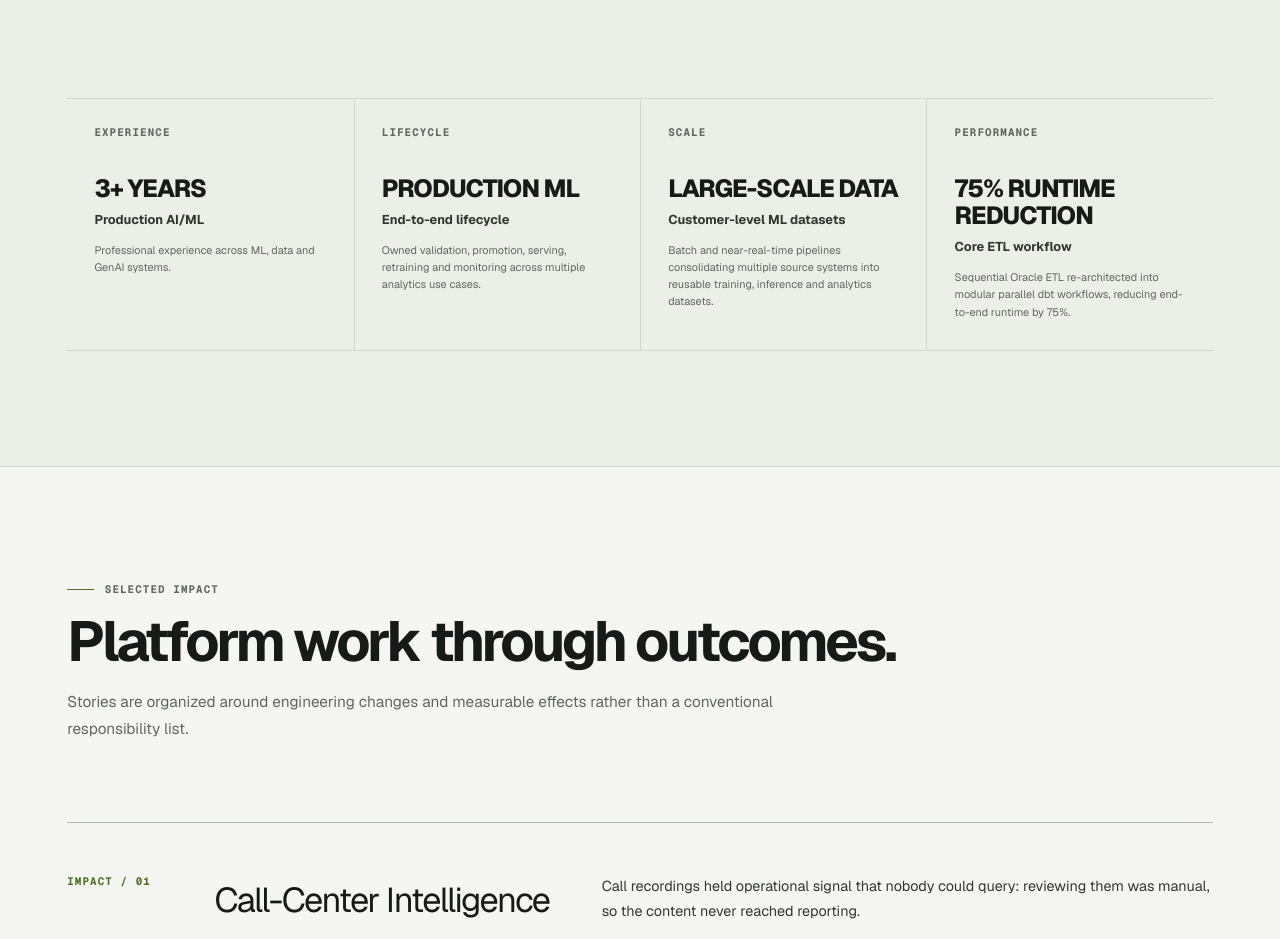
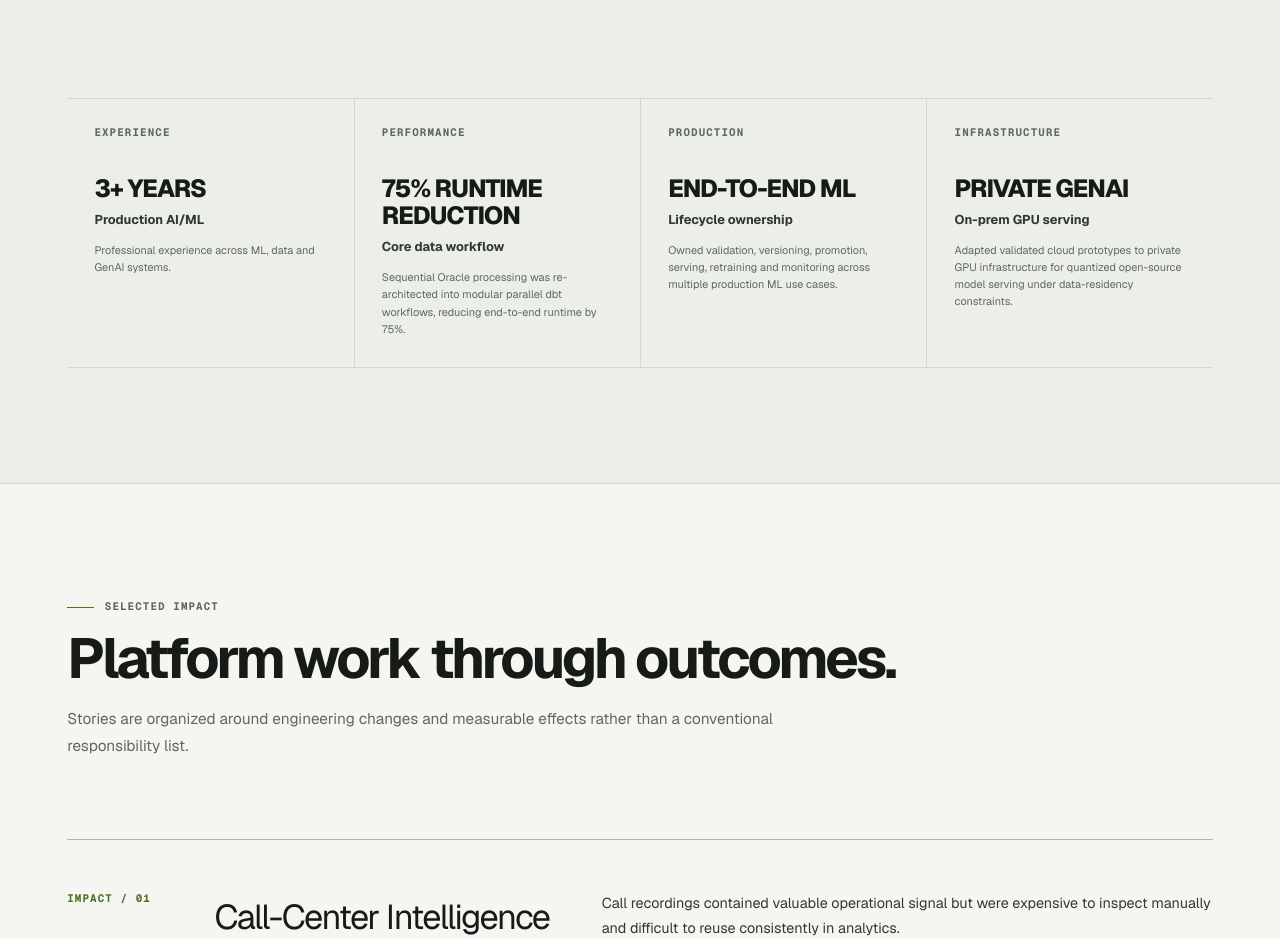
Before and after one commit to negativexq/portfolio-site, a Next.js app: page /experience in a window 1280 px wide. Shown: the part 780-1719 px from the top of the page. Built offline with nearby package versions, Linux system fonts and the light colour scheme.

Commit message:
Refine recruiter-first portfolio positioning

```diff
--- a/app/sitemap.ts
+++ b/app/sitemap.ts
@@ -8,15 +8,15 @@ const BASE_URL = "https://omerfkoc.dev";
 // These dates track the latest content-affecting commit for each route.
 // Update the relevant entry whenever published page content changes.
 const routeLastModified = {
-  home: "2026-08-13",
-  projects: "2026-08-13",
+  home: "2026-09-03",
+  projects: "2026-09-03",
   platform: "2026-09-03",
-  experience: "2026-08-09",
-  graph: "2026-08-13",
+  experience: "2026-09-03",
+  graph: "2026-09-03",
   learning: "2026-08-13",
   writing: "2026-08-20",
-  resume: "2026-08-09",
-  projectCaseStudies: "2026-08-13",
+  resume: "2026-09-03",
+  projectCaseStudies: "2026-09-03",
 } as const;
 
 export default function sitemap(): MetadataRoute.Sitemap {
--- a/data/experience.ts
+++ b/data/experience.ts
@@ -15,7 +15,7 @@ export const experiences = [
         id: "call-center-intelligence",
         title: "Call-Center Intelligence",
         context:
-          "Call recordings held operational signal that nobody could query: reviewing them was manual, so the content never reached reporting.",
+          "Call recordings contained valuable operational signal but were expensive to inspect manually and difficult to reuse consistently in analytics.",
         summary:
           "Built a GPU-distributed, high-volume audio intelligence pipeline from transcription and diarization through structured operational outputs.",
         proof: {
@@ -38,7 +38,7 @@ export const experiences = [
         id: "ml-platform",
         title: "ML Platform",
         context:
-          "Models were reaching production faster than there was a repeatable way to validate, promote and monitor them.",
+          "As production ML use cases expanded, validation, promotion, serving, retraining and monitoring became a shared platform concern.",
         summary:
           "Owned deployment and lifecycle management across multiple production ML use cases.",
         proof: {
@@ -63,7 +63,7 @@ export const experiences = [
         id: "data-platform",
         title: "Data Platform",
         context:
-          "The core ETL ran as sequential Oracle procedures, so the workflow's runtime grew with every addition and left no room in the batch window.",
+          "As the core Oracle workflow grew, sequential execution increasingly constrained the batch window, dependency visibility and change isolation.",
         summary:
           "Re-architected sequential Oracle ETL workflows into modular parallel dbt pipelines.",
         proof: {
@@ -79,7 +79,7 @@ export const experiences = [
         id: "feature-platform",
         title: "Feature Platform",
         context:
-          "Every model rebuilt the same customer features in its own pipeline, so definitions drifted apart between use cases.",
+          "Multiple ML use cases independently rebuilt overlapping customer features, creating duplicated maintenance and definition drift.",
         summary:
           "Built a centralized feature store and dimensional models for reusable production ML features.",
         proof: {
@@ -111,7 +111,7 @@ export const experiences = [
         id: "quality-monitoring",
         title: "Quality & Monitoring",
         context:
-          "Pipeline and model failures surfaced downstream as wrong numbers in reports rather than as an alert at the point of failure.",
+          "Without pipeline-level validation, data and model regressions could surface late in downstream analytics.",
         summary:
           "Implemented data quality, model validation and delivery workflows around production analytics systems.",
         proof: {
--- a/data/metrics.ts
+++ b/data/metrics.ts
@@ -8,21 +8,21 @@ export const metrics = [
     detail: "Professional experience across ML, data and GenAI systems.",
   },
   {
-    value: "PRODUCTION ML",
-    label: "End-to-end lifecycle",
-    context: "Lifecycle",
-    detail: "Owned validation, promotion, serving, retraining and monitoring across multiple analytics use cases.",
+    value: "75% RUNTIME REDUCTION",
+    label: "Core data workflow",
+    context: "Performance",
+    detail: "Sequential Oracle processing was re-architected into modular parallel dbt workflows, reducing end-to-end runtime by 75%.",
   },
   {
-    value: "LARGE-SCALE DATA",
-    label: "Customer-level ML datasets",
-    context: "Scale",
-    detail: "Batch and near-real-time pipelines consolidating multiple source systems into reusable training, inference and analytics datasets.",
+    value: "END-TO-END ML",
+    label: "Lifecycle ownership",
+    context: "Production",
+    detail: "Owned validation, versioning, promotion, serving, retraining and monitoring across multiple production ML use cases.",
   },
   {
-    value: "75% RUNTIME REDUCTION",
-    label: "Core ETL workflow",
-    context: "Performance",
-    detail: "Sequential Oracle ETL re-architected into modular parallel dbt workflows, reducing end-to-end runtime by 75%.",
+    value: "PRIVATE GENAI",
+    label: "On-prem GPU serving",
+    context: "Infrastructure",
+    detail: "Adapted validated cloud prototypes to private GPU infrastructure for quantized open-source model serving under data-residency constraints.",
   },
 ] satisfies readonly Metric[];
--- a/data/projects.ts
+++ b/data/projects.ts
@@ -27,12 +27,6 @@ const projectRecords = [
       "A customer-service agent becomes a systems problem when it can affect account state: refund an order, cancel it, create a ticket or escalate a case. A plausible model proposal is not an authorization decision. This project keeps natural-language understanding and execution authority separate, then measures semantic safety, operational correctness, deterministic resilience and real-LLM quality as distinct evidence rather than one synthetic score.",
     heroMetrics: [
       {
-        value: "540/540 ATTEMPTS",
-        label: "Measured semantic-safety attempts",
-        context: "D2c · semantic_decision_v3",
-        detail: "The current source-bound semantic-safety slice closed with 0 unsafe executable survivors and 0 unsafe executions.",
-      },
-      {
         value: "0 UNSAFE EXECUTIONS",
         label: "Deterministic containment",
         context: "D2c · current release candidate",
@@ -45,8 +39,14 @@ const projectRecords = [
         detail: "The reference deployment passed its exercised operational scenarios, mandatory phases and fault classes as a separate gate.",
       },
       {
+        value: "540 MEASURED ATTEMPTS",
+        label: "Semantic/safety evaluation",
+        context: "D2c · semantic_decision_v3",
+        detail: "The current source-bound semantic-safety slice closed with 0 unsafe executable survivors and 0 unsafe executions.",
+      },
+      {
         value: "100 REAL-LLM SAMPLES",
-        label: "Quality evidence",
+        label: "Adversarial quality audit",
         context: "82 passed · 18 bounded warning-partials",
         detail: "A quality-outcome breakdown from the real-LLM QA slice, not a safety rate.",
       },
@@ -186,7 +186,7 @@ const projectRecords = [
   {
     id: "modelops-control-plane",
     slug: "modelops-control-plane",
-    order: 2,
+    order: 3,
     title: "ModelOps Control Plane",
     category: "MLOps / AI Platform",
     status: "current",
@@ -339,18 +339,18 @@ const projectRecords = [
   {
     id: "knowledge-base-rag",
     slug: "knowledge-base-rag",
-    order: 3,
+    order: 2,
     title: "Knowledge Base RAG",
     category: "Generative AI / RAG Platform",
     status: "current",
     flagship: true,
     showCardProof: true,
     cardProof: {
-      label: "End-to-end evaluation",
-      value: "70% useful · 2% incorrect",
-      scope: "Canonical TechQA BGE-ON record",
+      label: "Multilingual reranker benchmark",
+      value: "MRR 0.367 → 0.956",
+      scope: "220 questions · frozen multilingual benchmark",
       qualifier:
-        "Useful-answer rate is Correct plus Partial, which is not an accuracy claim. The remaining 28% released no useful supported answer. These are benchmark results on an evaluated corpus, not live traffic.",
+        "The multilingual reranker improved Cross MRR from the prior English reranker's 0.367 to 0.956 and reached Recall@5 of 1.000 on both TR-to-EN and EN-to-TR slices. These are retrieval/ranking metrics, not final-answer accuracy.",
     },
     summary:
       "Local-first multilingual RAG platform where tenant scope, evidence construction, support-unit identity and occurrence-aware validation are separate boundaries, and where a change is adopted only if it passes a decision rule frozen before the result was known.",
```
Also changed, not shown: app/page.tsx (+36 -27 lines).
